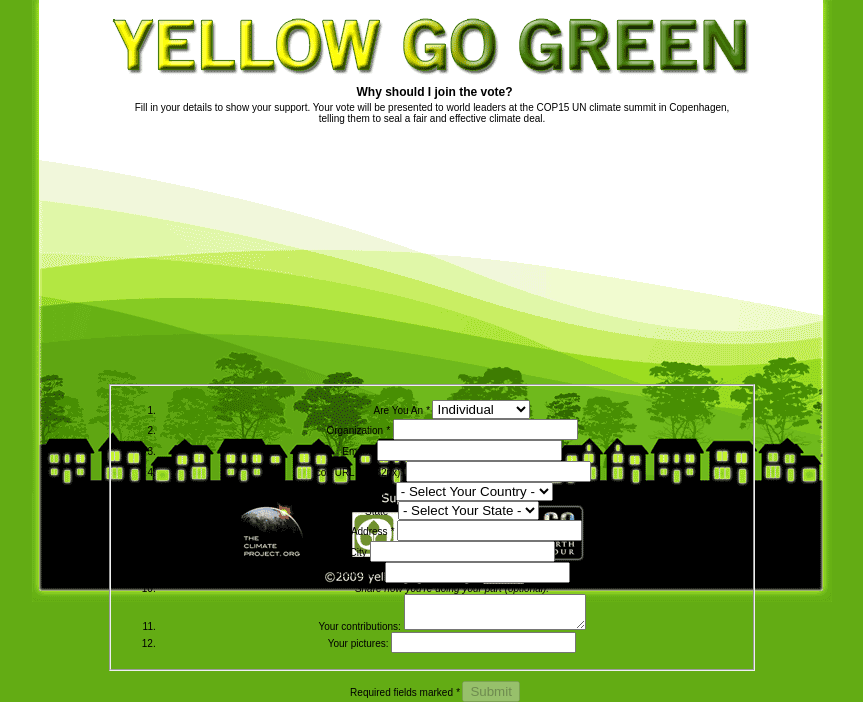
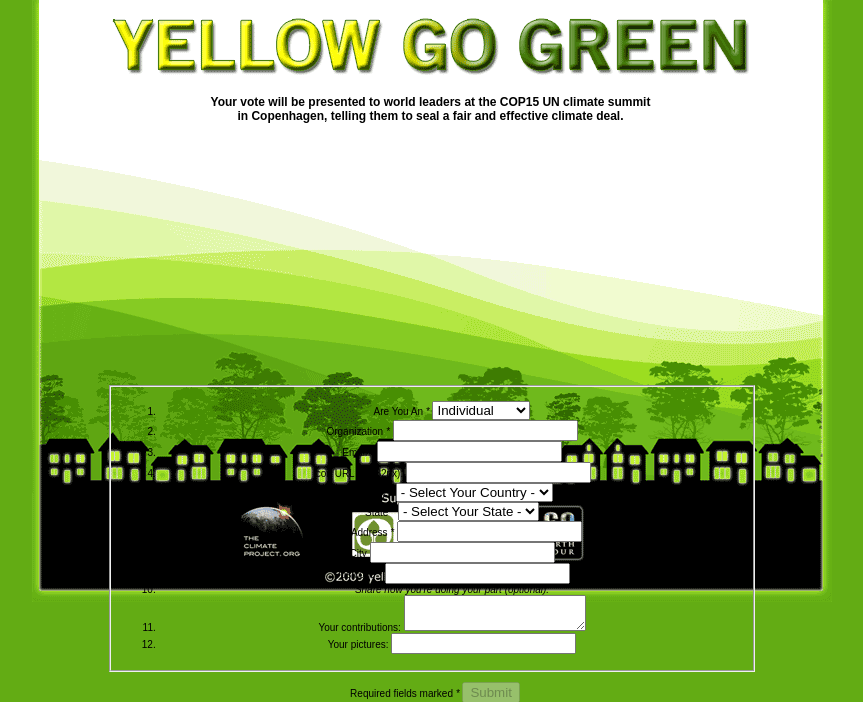
Before and after one commit to fredsa/pamelafox-samplecode, a Python web app: template petition_world/templates/mini/vote.html in a window 1280 px wide. Shown: the top 702 px of the page, without its empty margins (208-1071 px from the left). Run offline with Jinja, Linux system fonts and the light colour scheme; the template is opened without the code that fills it, so the values that code supplies are empty.

Commit message:
call to action text update

```diff
--- a/petition_world/templates/mini/vote.html
+++ b/petition_world/templates/mini/vote.html
@@ -32,9 +32,10 @@
 {% block content %}
   <div id="vote">
     <div id="why">
-      <p style="font-size:12px; margin-top:5px; margin-bottom:0px; margin-left:5px"><b>Why should I join the vote?</b></p>
 
-      <p style="font-size: 10px; margin-top:3px; margin-left:15px; margin-right:15px">Fill in your details to show your support. Your vote will be presented to world leaders at the COP15 UN climate summit in Copenhagen, telling them to seal a fair and effective climate deal.</p>
+<!-- <p style="font-size:12px; margin-top:5px; margin-bottom:0px; margin-left:5px"><b>Why should I join the vote?</b></p>
+-->
+      <p style="font-size: 12px; margin-top:15px; margin-left:12px; margin-right:15px"><b>Your vote will be presented to world leaders at the COP15 UN climate summit <br>in Copenhagen, telling them to seal a fair and effective climate deal.</b></p>
 
 
 
```
